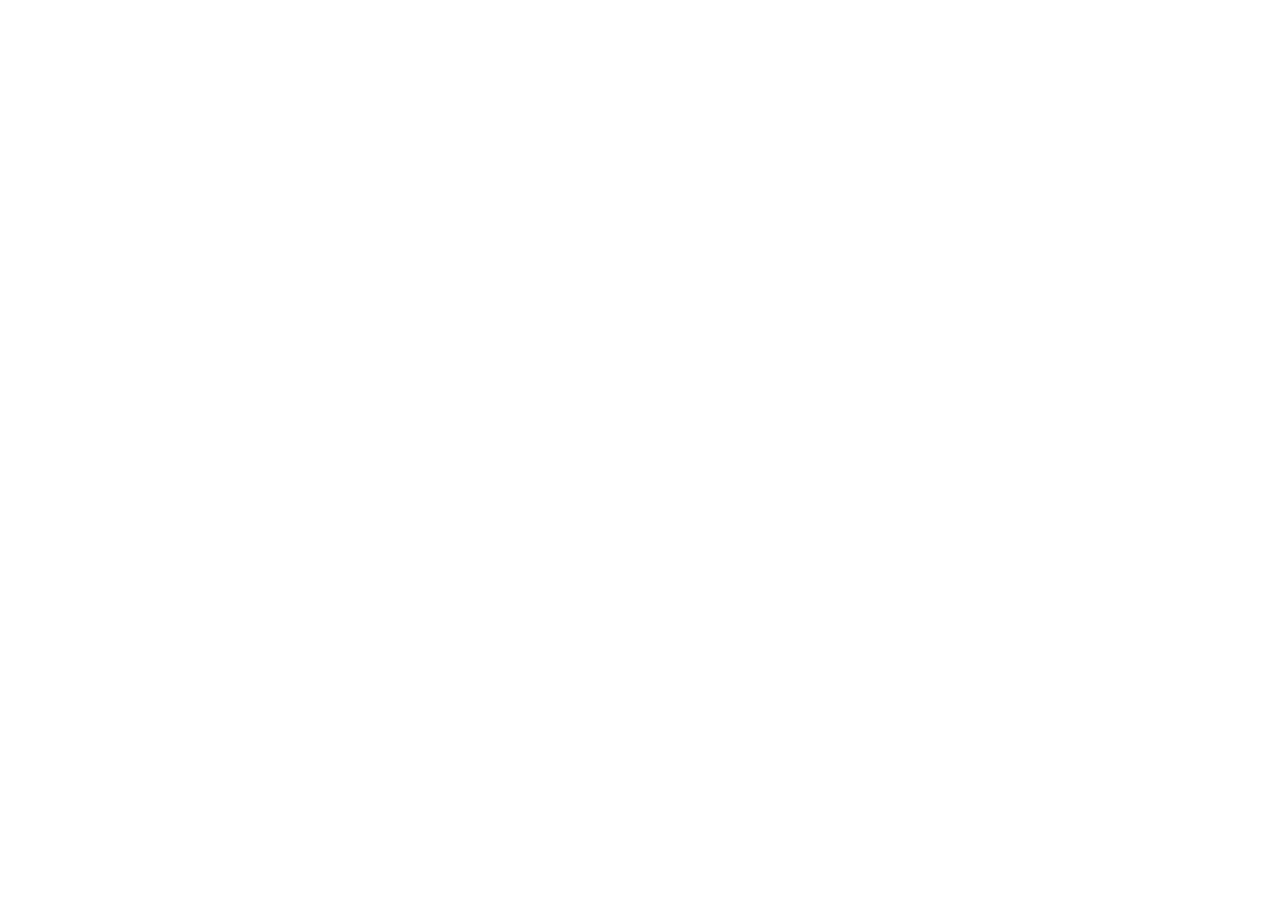
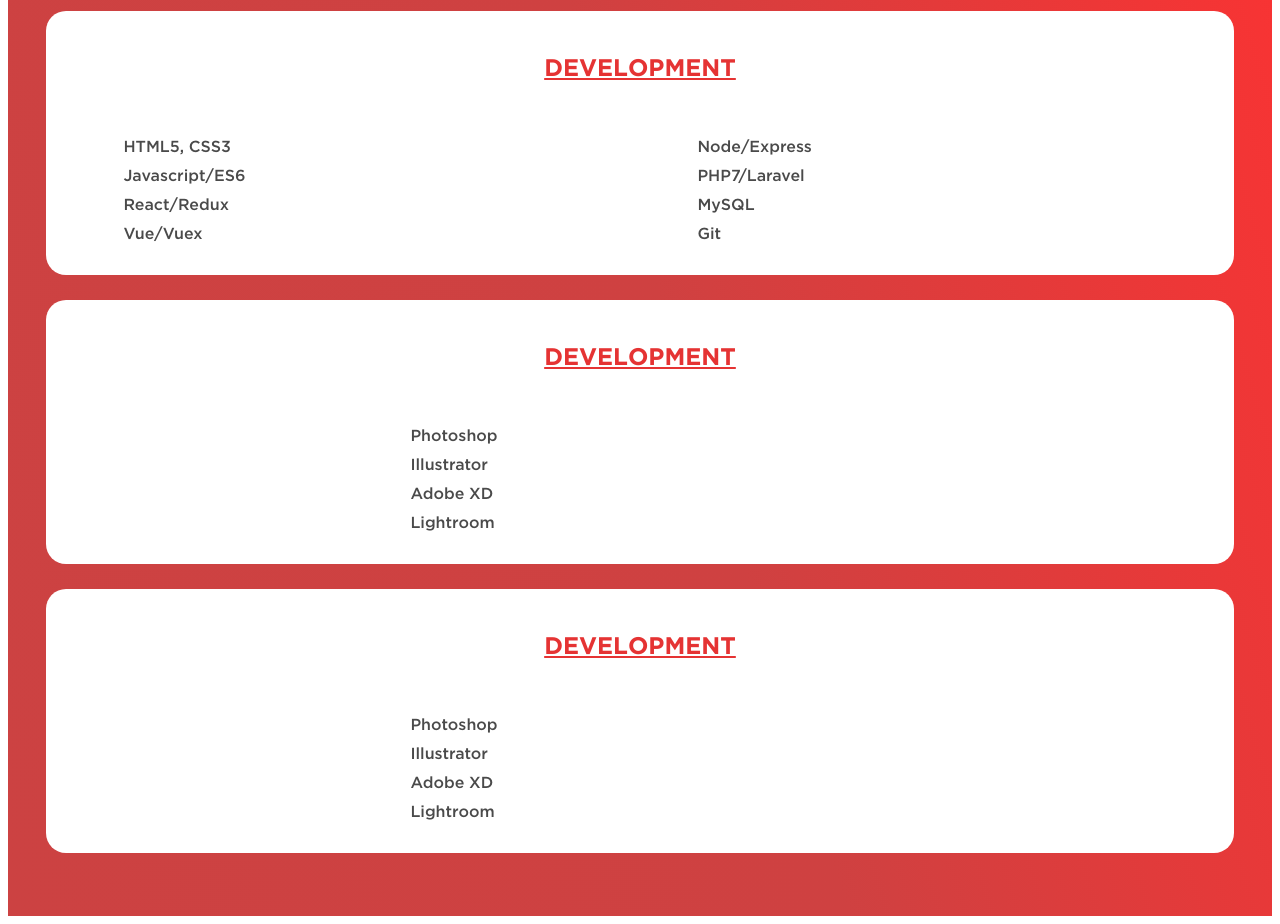
Before and after one commit to NickLediet/Portfolio, a React (Create React App) app: page / in a window 1280 px wide. Shown: the part 1691-2615 px from the top of the page. Before the commit the page ends 1251 px from the top, so only its background shows below. Built offline with nearby package versions, Linux system fonts and the light colour scheme; the HTML template or start-up script is replaced by a standard one.

Commit message:
preparing to push to heroku

```diff
--- a/package.json
+++ b/package.json
@@ -4,11 +4,14 @@
   "private": true,
   "dependencies": {
     "classnames": "^2.2.5",
+    "ejs": "^2.5.7",
+    "email-templates": "^3.3.2",
     "express": "^4.16.2",
     "history": "^4.7.2",
     "lodash": "^4.17.4",
     "material-ui": "^1.0.0-beta.27",
     "mysql": "^2.15.0",
+    "nodemailer": "^4.4.1",
     "prop-types": "^15.5.10",
     "query-string": "^5.0.0",
     "react": "^15.6.1",
--- a/src/component/About.js
+++ b/src/component/About.js
@@ -1,10 +1,7 @@
 import React from "react"
-import styled from "styled-components"
-
 // Local Dependcies
 import {  BodyType, Header2 } from "../styles/Typeography"
 import { SectionContainer}  from "../styles/SiteTools"
-import Brand from "../styles/Brand"
 
 const About = () =>
   (
--- a/src/component/App.js
+++ b/src/component/App.js
@@ -2,6 +2,7 @@
 import React from 'react';
 import Header from "./Header"
 import About from "./About"
+import Skills from "./Skills"
 // import Grid from "material-ui/Grid"
 // import { MuiThemeProvider } from 'material-ui/styles';
 // import Theme from "../styles/Theme";
@@ -15,6 +16,7 @@
     <div className="app">
       <Header />
       <About />
+      <Skills />
     </div>
   );
 
--- a/src/component/Skills.js
+++ b/src/component/Skills.js
@@ -0,0 +1,104 @@
+import React from "react"
+import styled from "styled-components"
+// Local Dependcies
+import {  BodyType, Header2 } from "../styles/Typeography"
+import { SectionContainer }  from "../styles/SiteTools"
+import Brand from "../styles/Brand"
+
+const SkillsContainer = SectionContainer.extend`
+  background: ${Brand.colors.redGradient};
+`
+
+const Card = styled.div`
+  box-shadow : rgba(0, 0, 0, 0.2);
+  border-radius: 20px;
+  padding: 10px 20px;
+  margin-bottom: 25px;
+  background: #fff;
+  height: auto;
+  min-height: 210px;
+  float: ${props => props.float ? props.float : "none "}
+  &::after {
+    display: block;
+    content: "";
+    clear: both;
+  }
+  h3 {
+    font-family: ${Brand.fonts.GothamBold};
+    font-size: 1.5em;
+    text-align: center;
+    line-height: 2em;
+    color: ${Brand.colors.red};
+    text-decoration: underline;
+  }
+  div {
+    display: flex;
+    flex-direction: row;
+    justify-content: space-around;
+  }
+  ul {
+    list-style: none;
+    width: 40%;
+    padding: 0;
+    li {
+      padding: 5px 0;
+      margin: 0;
+      font-size: 1em;
+      font-family: ${Brand.fonts.GothamMed};
+      color: ${Brand.colors.grey};
+    }
+  }
+`
+
+const Skills = () =>
+  (
+      <SkillsContainer
+        headColor="#fff"
+        bodyColor="rgba(255, 255, 255, 0.75)">
+        <Header2 upper>Skills</Header2>
+        <BodyType>
+          I have various development, design and non-technical skills that I can bring. I excel at learning new things. If you want to work someone who will take an interest in what your trying to represent digitally I can help. I am comfortable approaching new platforms, however I am most comfortable in the adobe suite and working with various Javascript frameworks or PHP/Laravel.
+        </BodyType>
+        <Card>
+          <h3>DEVELOPMENT</h3>
+          <div>
+            <ul>
+              <li>HTML5, CSS3</li>
+              <li>Javascript/ES6</li>
+              <li>React/Redux</li>
+              <li>Vue/Vuex</li>
+            </ul>
+            <ul>
+              <li>Node/Express</li>
+              <li>PHP7/Laravel</li>
+              <li>MySQL</li>
+              <li>Git</li>
+            </ul>
+          </div>
+        </Card>
+        <Card float="left">
+          <h3>DEVELOPMENT</h3>
+          <div>
+            <ul>
+              <li>Photoshop</li>
+              <li>Illustrator</li>
+              <li>Adobe XD</li>
+              <li>Lightroom</li>
+            </ul>
+          </div>
+        </Card>
+        <Card float="right">
+          <h3>DEVELOPMENT</h3>
+          <div>
+            <ul>
+              <li>Photoshop</li>
+              <li>Illustrator</li>
+              <li>Adobe XD</li>
+              <li>Lightroom</li>
+            </ul>
+          </div>
+        </Card>
+      </SkillsContainer>
+  )
+
+export default Skills
--- a/src/styles/Typeography.js
+++ b/src/styles/Typeography.js
@@ -9,7 +9,7 @@
 
 export const BodyType = styled.p`
   font-family : ${Brand.fonts.GothamMed};
-  font-size : 0.875em;
+  font-size : 1em;
   line-height : 2em;
   color : ${props => props.dark ?  Brand.colors.darkType : Brand.colors.grey };
   @media (min-width : ${Brand.sizes.tablet}) {
```
Also changed, not shown: server.js (+35 -1 lines), public/server.js (added), 2 other files (tests, documents, lock files or other folders).
